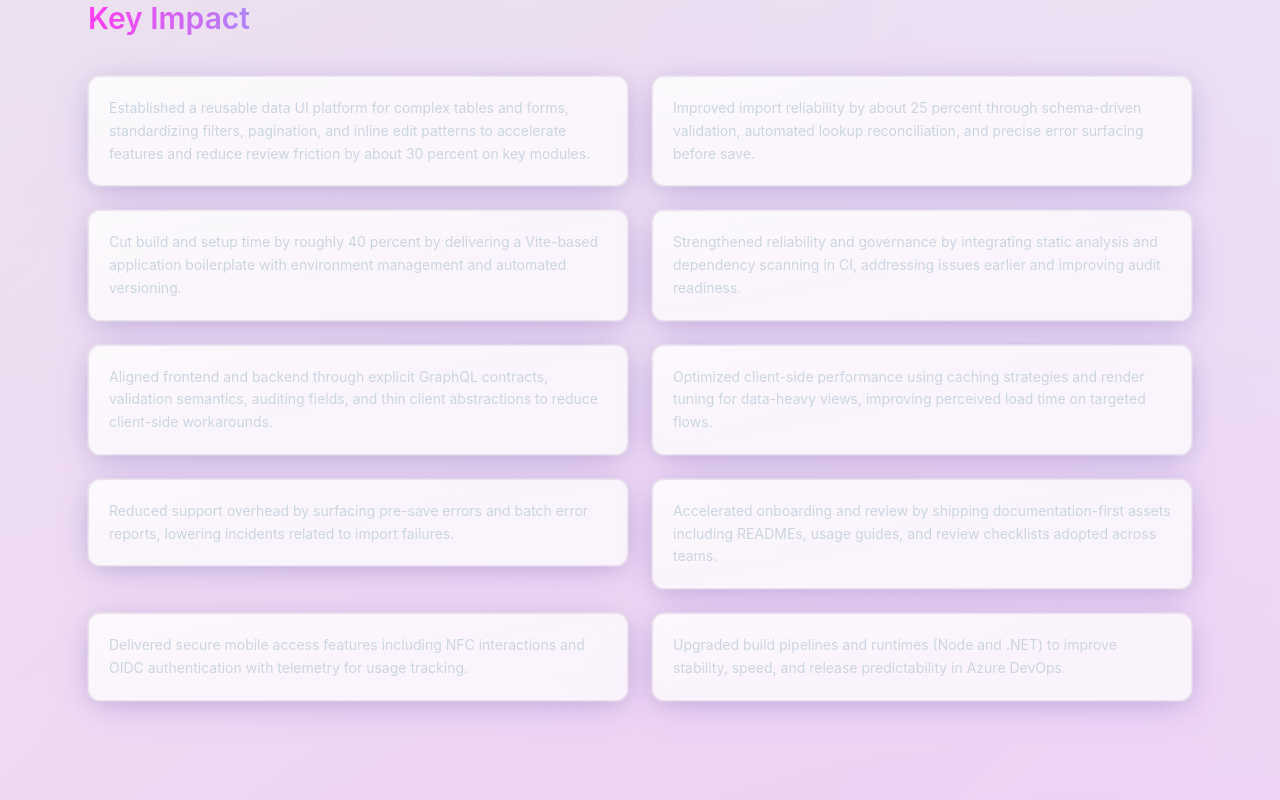
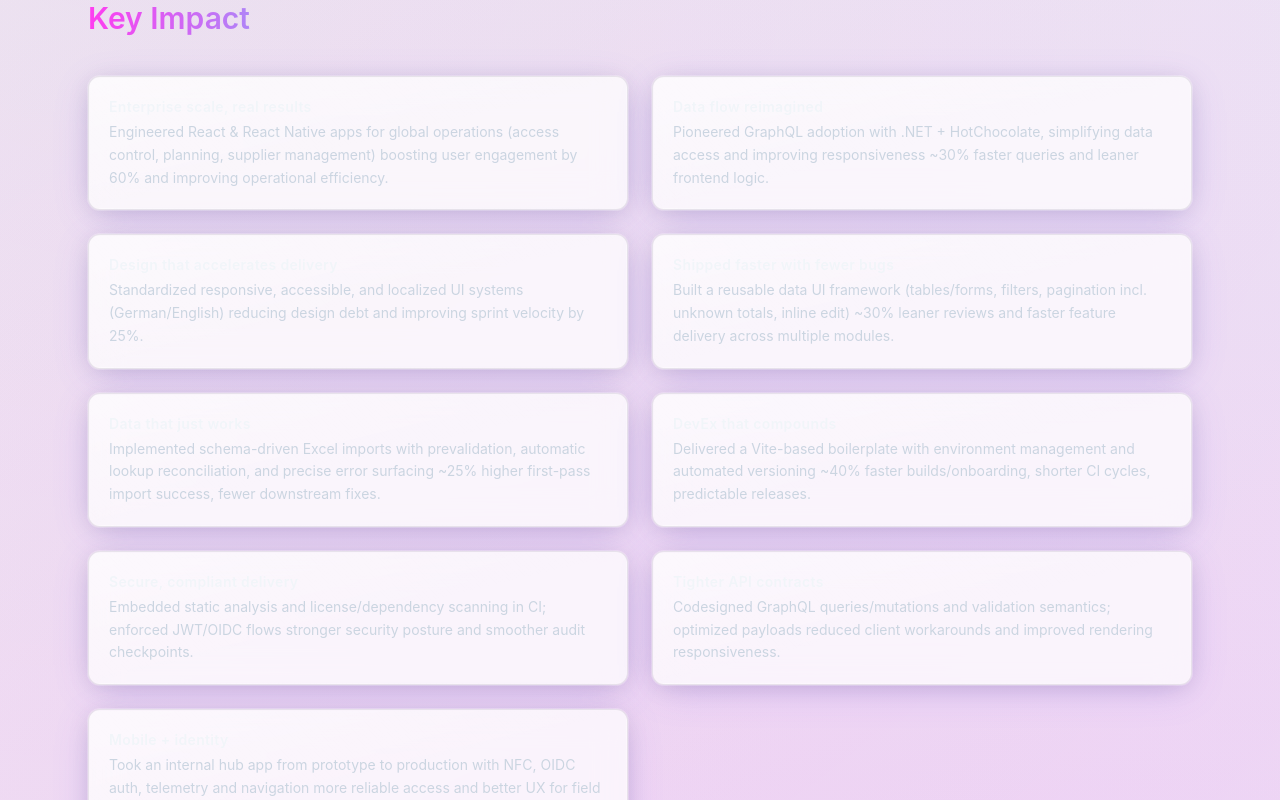
Before and after one commit to aya-mash/portfolio, a Next.js app: page / in a window 1280 px wide. Shown: the part 820-1620 px from the top of the page. Built offline with nearby package versions, Linux system fonts and the light colour scheme.

Commit message:
feat: updated achievements

```diff
--- a/resume.json
+++ b/resume.json
@@ -10,16 +10,42 @@
   },
   "executive_summary": "Frontend engineer with about 5 years of experience delivering data-intensive applications in React and TypeScript. Built core capabilities for a Mercedes-Benz global master data and planning platform used across regions for production and supply chain operations. Drove faster releases, higher import reliability, and improved developer efficiency through platformized UI architecture, schema-driven validation, and CI modernization.",
   "key_achievements": [
-    "Established a reusable data UI platform for complex tables and forms, standardizing filters, pagination, and inline edit patterns to accelerate features and reduce review friction by about 30 percent on key modules.",
-    "Improved import reliability by about 25 percent through schema-driven validation, automated lookup reconciliation, and precise error surfacing before save.",
-    "Cut build and setup time by roughly 40 percent by delivering a Vite-based application boilerplate with environment management and automated versioning.",
-    "Strengthened reliability and governance by integrating static analysis and dependency scanning in CI, addressing issues earlier and improving audit readiness.",
-    "Aligned frontend and backend through explicit GraphQL contracts, validation semantics, auditing fields, and thin client abstractions to reduce client-side workarounds.",
-    "Optimized client-side performance using caching strategies and render tuning for data-heavy views, improving perceived load time on targeted flows.",
-    "Reduced support overhead by surfacing pre-save errors and batch error reports, lowering incidents related to import failures.",
-    "Accelerated onboarding and review by shipping documentation-first assets including READMEs, usage guides, and review checklists adopted across teams.",
-    "Delivered secure mobile access features including NFC interactions and OIDC authentication with telemetry for usage tracking.",
-    "Upgraded build pipelines and runtimes (Node and .NET) to improve stability, speed, and release predictability in Azure DevOps."
+    {
+      "heading": "Enterprise scale, real results",
+      "description": "Engineered React & React Native apps for global operations (access control, planning, supplier management) boosting user engagement by 60% and improving operational efficiency."
+    },
+    {
+      "heading": "Data flow reimagined",
+      "description": "Pioneered GraphQL adoption with .NET + HotChocolate, simplifying data access and improving responsiveness ~30% faster queries and leaner frontend logic."
+    },
+    {
+      "heading": "Design that accelerates delivery",
+      "description": "Standardized responsive, accessible, and localized UI systems (German/English) reducing design debt and improving sprint velocity by 25%."
+    },
+    {
+      "heading": "Shipped faster with fewer bugs",
+      "description": "Built a reusable data UI framework (tables/forms, filters, pagination incl. unknown totals, inline edit) ~30% leaner reviews and faster feature delivery across multiple modules."
+    },
+    {
+      "heading": "Data that just works",
+      "description": "Implemented schema-driven Excel imports with prevalidation, automatic lookup reconciliation, and precise error surfacing ~25% higher first-pass import success, fewer downstream fixes."
+    },
+    {
+      "heading": "DevEx that compounds",
+      "description": "Delivered a Vite-based boilerplate with environment management and automated versioning ~40% faster builds/onboarding, shorter CI cycles, predictable releases."
+    },
+    {
+      "heading": "Secure, compliant delivery",
+      "description": "Embedded static analysis and license/dependency scanning in CI; enforced JWT/OIDC flows stronger security posture and smoother audit checkpoints."
+    },
+    {
+      "heading": "Tighter API contracts",
+      "description": "Codesigned GraphQL queries/mutations and validation semantics; optimized payloads reduced client workarounds and improved rendering responsiveness."
+    },
+    {
+      "heading": "Mobile + identity",
+      "description": "Took an internal hub app from prototype to production with NFC, OIDC auth, telemetry and navigation more reliable access and better UX for field users."
+    }
   ],
   "core_technical_skills": {
     "Frontend": [
--- a/src/components/Achievements.tsx
+++ b/src/components/Achievements.tsx
@@ -9,16 +9,21 @@ export function Achievements() {
   return (
     <SectionShell id="achievements" title="Key Impact" eyebrow="ACHIEVEMENTS">
       <div className="grid md:grid-cols-2 gap-6">
-        {key_achievements.map((a, i) => (
+        {key_achievements.map(({ heading, description }, i) => (
           <motion.div
-            key={i}
+            key={heading}
             initial={{ opacity: 0, y: 14 }}
             whileInView={{ opacity: 1, y: 0 }}
             viewport={{ once: true, amount: 0.4 }}
             transition={{ delay: i * 0.05, duration: 0.5 }}
           >
             <NeonCard>
-              <p className="text-sm leading-relaxed text-slate-300">{a}</p>
+              <h3 className="font-semibold text-slate-100 mb-1 text-sm tracking-wide">
+                {heading}
+              </h3>
+              <p className="text-sm leading-relaxed text-slate-300">
+                {description}
+              </p>
             </NeonCard>
           </motion.div>
         ))}
--- a/src/types/resume.ts
+++ b/src/types/resume.ts
@@ -36,7 +36,7 @@ export interface EducationCertItem {
 export interface ResumeData {
   personal_info: PersonalInfo;
   executive_summary: string;
-  key_achievements: string[];
+  key_achievements: { heading: string; description: string; }[];
   core_technical_skills: Record<string, string[]>; // category -> skills
   core_competencies?: { title: string; items: string[]; }[];
   technical_stack?: Record<string, string[]>;
```
Also changed, not shown: jest.setup.ts (+12 -0 lines), 2 other files (tests, documents, lock files or other folders).
